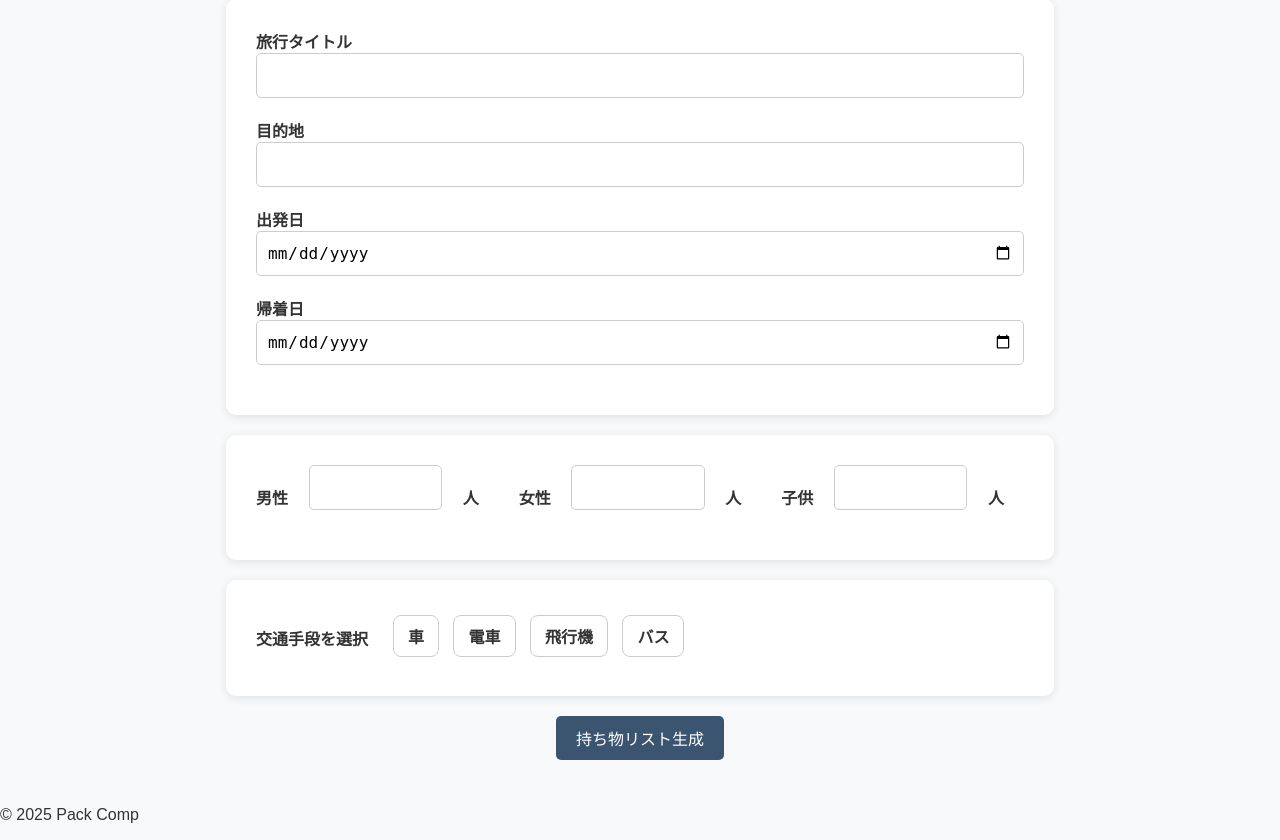
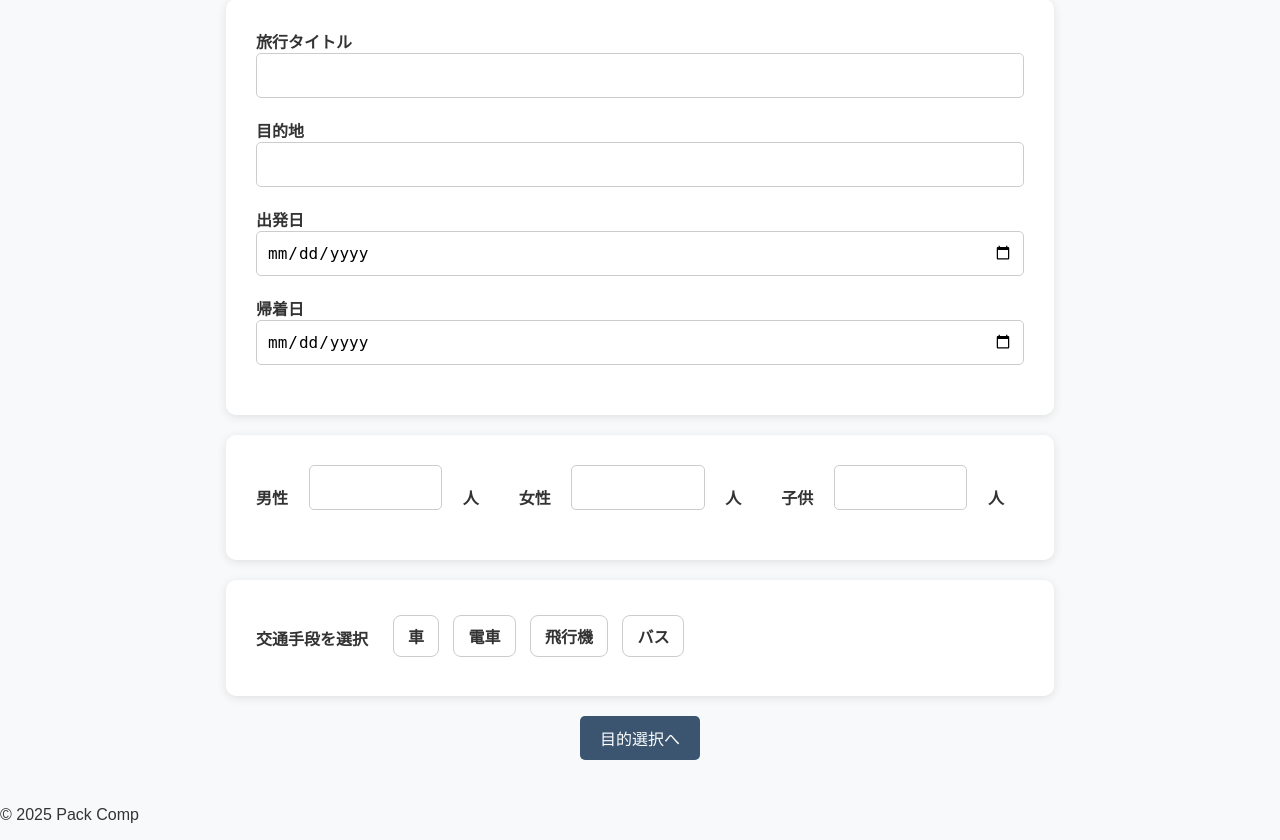
Before and after one commit to jolt-reco/packcomp, a Flask app: page /form in a window 1280 px wide. Shown: the part 136-976 px from the top of the page. Run offline with Flask 3, Linux system fonts and the light colour scheme; the visitor is signed in with stand-in values (Sample User, id 1).

Commit message:
update: ボタン名称変更

```diff
--- a/app/templates/new_travel.html
+++ b/app/templates/new_travel.html
@@ -29,7 +29,7 @@
     </div>
 
     <div class="button-area2">
-        <button type="submit">持ち物リスト生成</button>
+        <button type="submit">目的選択へ</button>
     </div>
 </form>
 
--- a/app/templates/purpose_select.html
+++ b/app/templates/purpose_select.html
@@ -70,6 +70,6 @@
     <label><input type="radio" name="purpose" value="spiritual"> 占い・パワースポット巡り</label><br>
     <label><input type="radio" name="purpose" value="nothing"> 特に目的なし・気ままな旅</label><br>
 
-    <button type="submit">次へ</button>
+    <button type="submit">持ち物リスト生成</button>
 </form>
 {% endblock %}
```
